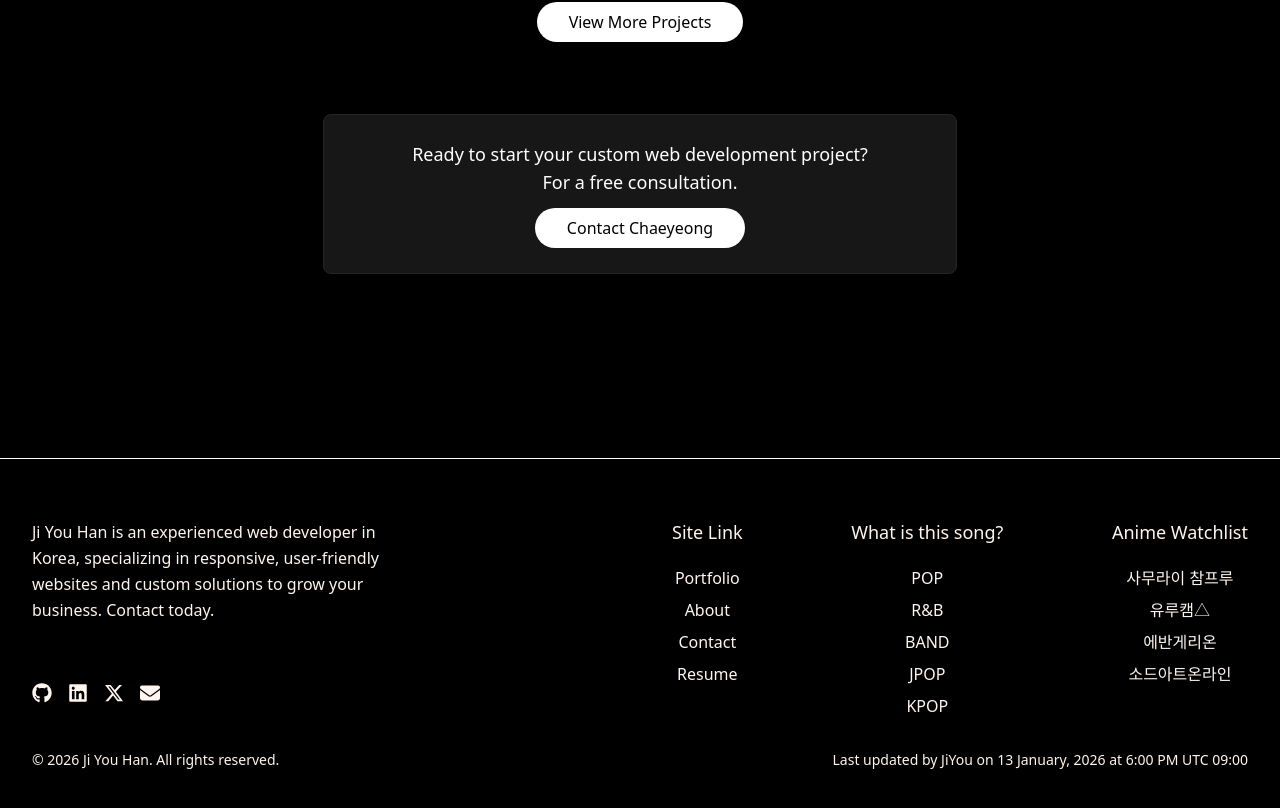
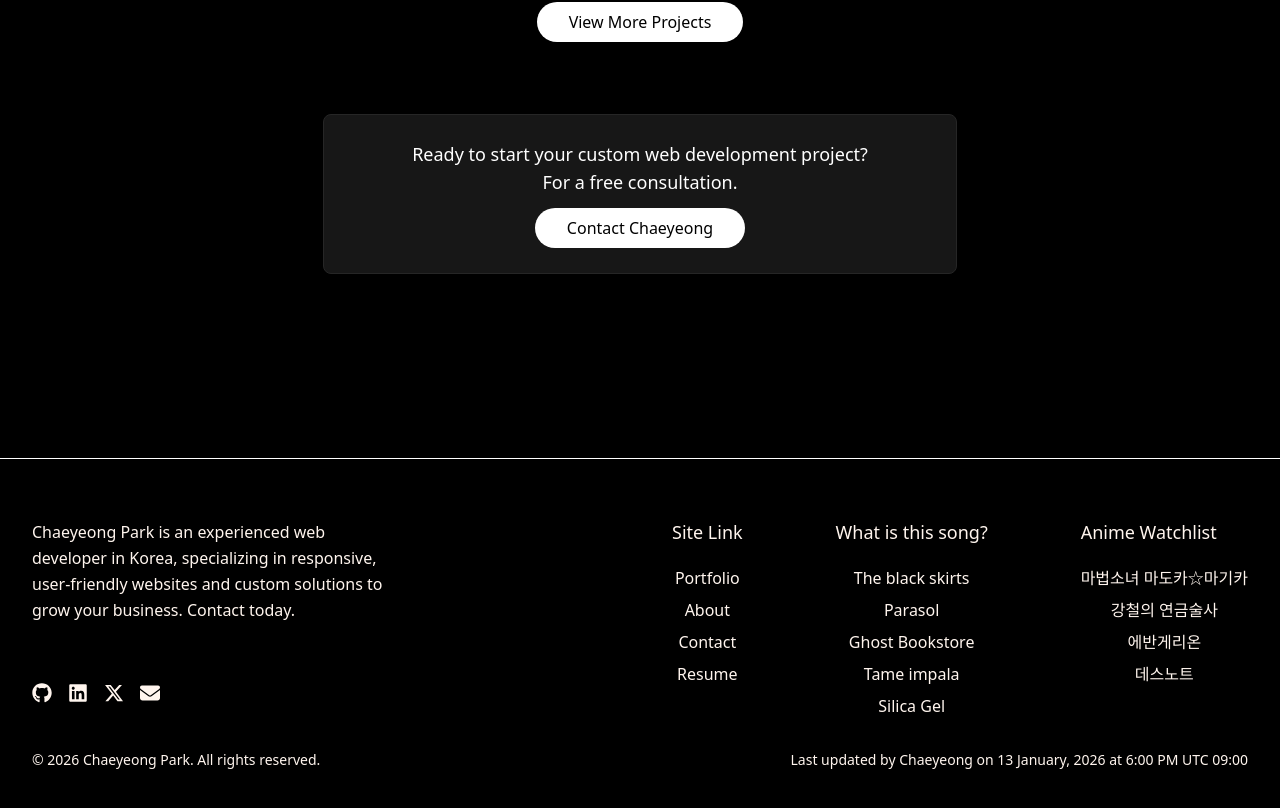
Before and after one commit to taco362/Blog, a Next.js app: page / in a window 1280 px wide. Shown: the part 1574-2382 px from the top of the page. Built offline with nearby package versions, Linux system fonts and the light colour scheme.

Commit message:
Modify navbar width

```diff
--- a/src/_components/projects/Footer.tsx
+++ b/src/_components/projects/Footer.tsx
@@ -9,14 +9,14 @@ export default function Footer() {
         <div className="w-[370px] h-[191px] flex flex-col max-w-sm">
           {/* 자기소개 문구.leading:줄간격 넉넉하게 */}
           <p className="text-[16px] font-light leading-relaxed">
-            Ji You Han is an experienced web developer in Korea,
+            Chaeyeong Park is an experienced web developer in Korea,
             specializing in responsive, user-friendly websites and
             custom solutions to grow your business. Contact today.
           </p>
 
           {/* 소셜 아이콘.cusor-pointer:마우스커서올리면 손가락모양으로 경*/}
           <div className="flex gap-4 mt-15">
-            <a href="https://github.com/hanjiyu257-cloud" target="_blank" rel="noopener noreferrer">
+            <a href="https://github.com/taco362" target="_blank" rel="noopener noreferrer">
             <FaGithub className="w-[20px] h-[20px] hover:text-white cursor-pointer" /></a>
             <FaLinkedin className="w-[20px] h-[20px] cursor-pointer" />
             <FaXTwitter className="w-[20px] h-[20px] cursor-pointer" />
@@ -41,28 +41,28 @@ export default function Footer() {
             <h3 className="mb-[20px] text-[18px] font-normal">What is this song?</h3>
             <ul className="flex flex-col space-y-2 text-center text-[16px] font-light">
                 <li>
-                <a href="https://www.youtube.com/watch?v=LDGC47F6k_4" target="_blank" rel="noopener noreferrer">
-                  POP
+                <a href="https://youtu.be/U0PkAWqbGPk?si=Jkb4CQxMf7jmQC18" target="_blank" rel="noopener noreferrer">
+                  The black skirts
                 </a>
               </li>
               <li>
-                <a href="https://www.youtube.com/watch?v=p8pYDvb3BzA" target="_blank" rel="noopener noreferrer">
-                  R&B
+                <a href="https://youtu.be/MPCkqAvYtyM?si=J81WS3Tpa84V3WgU" target="_blank" rel="noopener noreferrer">
+                  Parasol
                 </a>
               </li>
               <li>
-                <a href="https://www.youtube.com/watch?v=nej08HFsp7A" target="_blank" rel="noopener noreferrer">
-                  BAND
+                <a href="https://youtu.be/YTKyaHIK3hM?si=YKJvDPc5BjUtkUTq" target="_blank" rel="noopener noreferrer">
+                  Ghost Bookstore
                 </a>
               </li>
               <li>
-                <a href="https://www.youtube.com/watch?v=NwOvu-j_WjY" target="_blank" rel="noopener noreferrer">
-                  JPOP
+                <a href="https://youtu.be/pFptt7Cargc?si=0GFMinwh_GjiYamR" target="_blank" rel="noopener noreferrer">
+                  Tame impala
                 </a>
               </li>
               <li>
-                <a href="https://www.youtube.com/watch?v=bw4AuPrLWeA" target="_blank" rel="noopener noreferrer">
-                  KPOP
+                <a href="https://youtu.be/DIPxnt5vnhU?si=boTWvqFTvi3m7T2N" target="_blank" rel="noopener noreferrer">
+                  Silica Gel
                 </a>
               </li>
             </ul>
@@ -72,13 +72,13 @@ export default function Footer() {
             <h3 className="mb-[20px] text-[18px] font-normal">Anime Watchlist</h3>
             <ul className="flex flex-col space-y-2 text-center text-[16px] font-light">
                 <li>
-                <a href="https://namu.wiki/w/%EC%82%AC%EB%AC%B4%EB%9D%BC%EC%9D%B4%20%EC%B0%B8%ED%94%84%EB%A3%A8" target="_blank" rel="noopener noreferrer" className="hover:text-white transition-colors">
-                  사무라이 참프루
+                <a href="https://namu.wiki/w/%EB%A7%88%EB%B2%95%EC%86%8C%EB%85%80%20%EB%A7%88%EB%8F%84%EC%B9%B4%E2%98%86%EB%A7%88%EA%B8%B0%EC%B9%B4" target="_blank" rel="noopener noreferrer" className="hover:text-white transition-colors">
+                  마법소녀 마도카☆마기카
                 </a>
               </li>
               <li>
-                <a href="https://namu.wiki/w/%EC%9C%A0%EB%A3%A8%EC%BA%A0%E2%96%B3(%EC%95%A0%EB%8B%88%EB%A9%94%EC%9D%B4%EC%85%98%201%EA%B8%B0)" target="_blank" rel="noopener noreferrer">
-                  유루캠△
+                <a href="https://namu.wiki/w/%EA%B0%95%EC%B2%A0%EC%9D%98%20%EC%97%B0%EA%B8%88%EC%88%A0%EC%82%AC(2003%EB%85%84%20%EC%95%A0%EB%8B%88%EB%A9%94%EC%9D%B4%EC%85%98)" target="_blank" rel="noopener noreferrer">
+                  강철의 연금술사
                 </a>
               </li>
               <li>
@@ -87,8 +87,8 @@ export default function Footer() {
                 </a>
               </li>
               <li>
-                <a href="https://namu.wiki/w/%EC%86%8C%EB%93%9C%20%EC%95%84%ED%8A%B8%20%EC%98%A8%EB%9D%BC%EC%9D%B8(%EC%95%A0%EB%8B%88%EB%A9%94%EC%9D%B4%EC%85%98%201%EA%B8%B0)" target="_blank" rel="noopener noreferrer">
-                  소드아트온라인
+                <a href="https://namu.wiki/w/%EB%8D%B0%EC%8A%A4%EB%85%B8%ED%8A%B8" target="_blank" rel="noopener noreferrer">
+                  데스노트
                 </a>
               </li>
             </ul>
@@ -96,8 +96,8 @@ export default function Footer() {
         </div>
       </div>
       <div className="max-w-7xl mx-auto py-8 flex justify-between items-center text-sm font-light">
-        <p>© 2026 Ji You Han. All rights reserved.</p>
-        <p>Last updated by JiYou on 13 January, 2026 at 6:00 PM UTC 09:00</p>
+        <p>© 2026 Chaeyeong Park. All rights reserved.</p>
+        <p>Last updated by Chaeyeong on 13 January, 2026 at 6:00 PM UTC 09:00</p>
       </div>
     </footer>
   );
--- a/src/_components/projects/Navbar.tsx
+++ b/src/_components/projects/Navbar.tsx
@@ -4,8 +4,8 @@ import Link from "next/link";
 
 export default function Navbar() {
   return (
-    <nav className="py-6 fixed top-0 bg-black min-w-7xl">
-      <div className="flex items-center justify-between px-6">
+    <nav className="py-6 fixed top-0 bg-black w-full">
+      <div className="flex items-center justify-between px-6 max-w-7xl mx-auto">
         <div className="flex gap-8 max-w-5xl text-lg font-thin">
             {navLinks.map((link) => (
         <Link key={link.id} href={link.href} className="trasition-all duration-200 hover:-translate-y-1">
```
